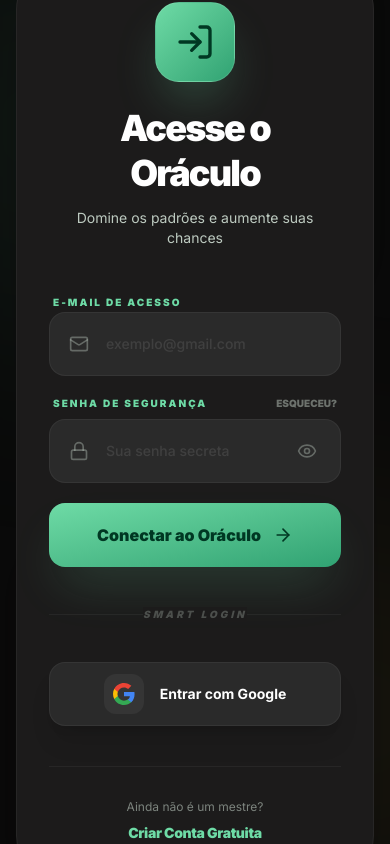
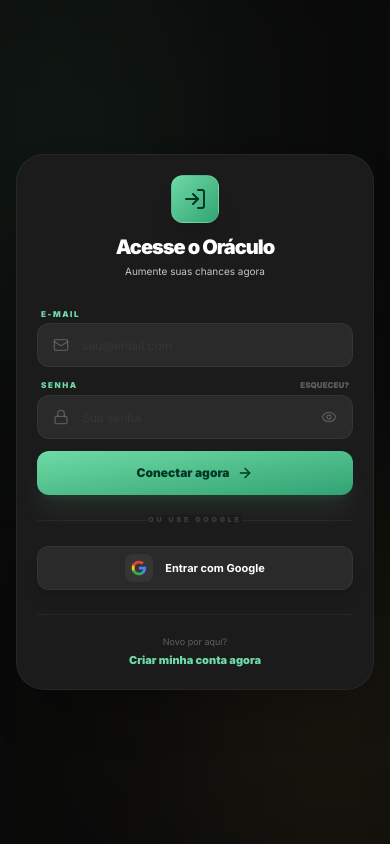
Before and after one commit to Megaestudos/loto-f-cil-Oracle, a Next.js app: page / in a window 390 px wide. Built offline with nearby package versions, Linux system fonts and the light colour scheme; no server answers.

Commit message:
style: Substantial responsive scale down for Auth screen to fit small mobiles

```diff
--- a/components/Auth.tsx
+++ b/components/Auth.tsx
@@ -82,72 +82,72 @@
       </div>
 
       <motion.div
-        initial={{ opacity: 0, y: 20, scale: 0.95 }}
+        initial={{ opacity: 0, y: 10, scale: 0.98 }}
         animate={{ opacity: 1, y: 0, scale: 1 }}
-        className="w-full max-w-md bg-[#1c1b1b] rounded-[40px] border border-white/5 p-8 md:p-10 relative z-10 shadow-2xl my-8"
+        className="w-full max-w-[380px] bg-[#1c1b1b] rounded-[28px] border border-white/5 p-5 md:p-10 relative z-10 shadow-2xl my-auto mx-auto"
       >
-        <div className="text-center mb-10">
+        <div className="text-center mb-5 md:mb-10">
           <motion.div
-            initial={{ scale: 0, rotate: -20 }}
-            animate={{ scale: 1, rotate: 0 }}
-            className="w-20 h-20 bg-gradient-to-br from-[#6edba6] to-[#30a373] rounded-3xl mx-auto mb-6 flex items-center justify-center shadow-2xl shadow-[#6edba6]/30 border border-white/10"
+            initial={{ scale: 0 }}
+            animate={{ scale: 1 }}
+            className="w-12 h-12 md:w-20 md:h-20 bg-gradient-to-br from-[#6edba6] to-[#30a373] rounded-xl md:rounded-3xl mx-auto mb-3 md:mb-6 flex items-center justify-center shadow-xl border border-white/10"
           >
-            <LogIn className="w-10 h-10 text-[#003823]" />
+            <LogIn className="w-6 h-6 md:w-10 md:h-10 text-[#003823]" />
           </motion.div>
-          <h2 className="text-4xl font-black text-white font-headline tracking-tighter leading-tight px-2">
+          <h2 className="text-xl md:text-4xl font-black text-white font-headline tracking-tighter leading-tight">
             {mode === 'login' ? 'Acesse o Oráculo' : mode === 'register' ? 'Entre para o Time' : 'Recupere sua Senha'}
           </h2>
-          <p className="text-[#bdcac0] mt-3 text-sm px-4">
-            {mode === 'login' ? 'Domine os padrões e aumente suas chances' : mode === 'register' ? 'Crie sua conta gratuita em segundos' : 'Informe seu e-mail para receber o link'}
+          <p className="text-[#bdcac0] mt-1 md:mt-3 text-[10px] md:text-sm px-2">
+            {mode === 'login' ? 'Aumente suas chances agora' : mode === 'register' ? 'Crie sua conta em segundos' : 'Informe seu e-mail abaixo'}
           </p>
         </div>
 
-        <form onSubmit={handleEmailAuth} className="space-y-5">
-          <div className="space-y-2">
-            <label className="text-[10px] uppercase font-black text-[#6edba6] ml-1 tracking-[0.2em]">E-mail de Acesso</label>
+        <form onSubmit={handleEmailAuth} className="space-y-3 md:space-y-5">
+          <div className="space-y-1 md:space-y-2">
+            <label className="text-[8px] md:text-[10px] uppercase font-black text-[#6edba6] ml-1 tracking-[0.2em]">E-mail</label>
             <div className="relative group">
-              <Mail className="absolute left-5 top-1/2 -translate-y-1/2 w-5 h-5 text-[#bdcac0]/40 group-focus-within:text-[#6edba6] transition-all" />
+              <Mail className="absolute left-4 md:left-5 top-1/2 -translate-y-1/2 w-4 h-4 md:w-5 md:h-5 text-[#bdcac0]/30 group-focus-within:text-[#6edba6] transition-all" />
               <input
                 type="email"
                 required
                 value={email}
                 onChange={(e) => setEmail(e.target.value)}
-                placeholder="exemplo@gmail.com"
-                className="w-full h-16 pl-14 pr-5 bg-[#2a2a2a] border border-white/5 rounded-2xl text-white placeholder:text-white/10 focus:outline-none focus:border-[#6edba6]/40 focus:ring-4 focus:ring-[#6edba6]/5 transition-all text-sm font-medium"
+                placeholder="seu@email.com"
+                className="w-full h-11 md:h-16 pl-11 md:pl-14 pr-5 bg-[#2a2a2a] border border-white/5 rounded-xl md:rounded-2xl text-white placeholder:text-white/5 focus:outline-none focus:border-[#6edba6]/40 transition-all text-xs md:text-sm"
               />
             </div>
           </div>
 
           {mode !== 'forgot' && (
-            <div className="space-y-2">
+            <div className="space-y-1 md:space-y-2">
               <div className="flex justify-between items-center px-1">
-                <label className="text-[10px] uppercase font-black text-[#6edba6] tracking-[0.2em]">Senha de Segurança</label>
+                <label className="text-[8px] md:text-[10px] uppercase font-black text-[#6edba6] tracking-[0.2em]">Senha</label>
                 {mode === 'login' && (
                   <button
                     type="button"
                     onClick={() => setMode('forgot')}
-                    className="text-[10px] uppercase font-black text-[#bdcac0]/50 hover:text-[#e9c349] transition-colors"
+                    className="text-[8px] md:text-[10px] uppercase font-black text-[#bdcac0]/40 hover:text-[#e9c349]"
                   >
                     Esqueceu?
                   </button>
                 )}
               </div>
               <div className="relative group">
-                <Lock className="absolute left-5 top-1/2 -translate-y-1/2 w-5 h-5 text-[#bdcac0]/40 group-focus-within:text-[#6edba6] transition-all" />
+                <Lock className="absolute left-4 md:left-5 top-1/2 -translate-y-1/2 w-4 h-4 md:w-5 md:h-5 text-[#bdcac0]/30 group-focus-within:text-[#6edba6] transition-all" />
                 <input
                   type={showPassword ? "text" : "password"}
                   required
                   value={password}
                   onChange={(e) => setPassword(e.target.value)}
-                  placeholder="Sua senha secreta"
-                  className="w-full h-16 pl-14 pr-14 bg-[#2a2a2a] border border-white/5 rounded-2xl text-white placeholder:text-white/10 focus:outline-none focus:border-[#6edba6]/40 focus:ring-4 focus:ring-[#6edba6]/5 transition-all text-sm font-medium"
+                  placeholder="Sua senha"
+                  className="w-full h-11 md:h-16 pl-11 md:pl-14 pr-11 md:pr-14 bg-[#2a2a2a] border border-white/5 rounded-xl md:rounded-2xl text-white placeholder:text-white/5 focus:outline-none focus:border-[#6edba6]/40 transition-all text-xs md:text-sm"
                 />
                 <button
                   type="button"
                   onClick={() => setShowPassword(!showPassword)}
-                  className="absolute right-5 top-1/2 -translate-y-1/2 text-[#bdcac0]/40 hover:text-white transition-colors p-1"
+                  className="absolute right-3 md:right-5 top-1/2 -translate-y-1/2 text-[#bdcac0]/30 p-1"
                 >
-                  {showPassword ? <EyeOff className="w-5 h-5" /> : <Eye className="w-5 h-5" />}
+                  {showPassword ? <EyeOff className="w-4 h-4 md:w-5 md:h-5" /> : <Eye className="w-4 h-4 md:w-5 md:h-5" />}
                 </button>
               </div>
             </div>
@@ -156,23 +156,21 @@
           <AnimatePresence mode="wait">
             {error && (
               <motion.div
-                initial={{ opacity: 0, y: -10 }}
-                animate={{ opacity: 1, y: 0 }}
-                exit={{ opacity: 0, y: -10 }}
-                className="flex items-center gap-3 p-4 bg-red-500/10 border border-red-500/20 rounded-2xl text-red-400 text-xs font-bold shadow-xl shadow-red-500/5"
+                initial={{ opacity: 0, scale: 0.95 }}
+                animate={{ opacity: 1, scale: 1 }}
+                className="flex items-center gap-2 p-2.5 md:p-4 bg-red-500/10 border border-red-500/20 rounded-lg md:rounded-2xl text-red-400 text-[10px] md:text-xs font-bold"
               >
-                <AlertCircle className="w-5 h-5 shrink-0" />
+                <AlertCircle className="w-4 h-4 md:w-5 md:h-5 shrink-0" />
                 {error}
               </motion.div>
             )}
             {success && (
               <motion.div
-                initial={{ opacity: 0, y: -10 }}
-                animate={{ opacity: 1, y: 0 }}
-                exit={{ opacity: 0, y: -10 }}
-                className="flex items-center gap-3 p-4 bg-[#6edba6]/10 border border-[#6edba6]/20 rounded-2xl text-[#6edba6] text-xs font-bold shadow-xl shadow-[#6edba6]/5"
+                initial={{ opacity: 0, scale: 0.95 }}
+                animate={{ opacity: 1, scale: 1 }}
+                className="flex items-center gap-2 p-2.5 md:p-4 bg-[#6edba6]/10 border border-[#6edba6]/20 rounded-lg md:rounded-2xl text-[#6edba6] text-[10px] md:text-xs font-bold"
               >
-                <CheckCircle2 className="w-5 h-5 shrink-0" />
+                <CheckCircle2 className="w-4 h-4 md:w-5 md:h-5 shrink-0" />
                 {success}
               </motion.div>
             )}
@@ -181,34 +179,34 @@
           <button
             type="submit"
             disabled={loading}
-            className="w-full h-16 bg-gradient-to-br from-[#6edba6] to-[#30a373] text-[#003823] font-black rounded-2xl shadow-2xl shadow-[#6edba6]/20 flex items-center justify-center gap-3 hover:scale-[1.02] active:scale-95 transition-all disabled:opacity-50 disabled:scale-100 text-base"
+            className="w-full h-11 md:h-16 bg-gradient-to-br from-[#6edba6] to-[#30a373] text-[#003823] font-black rounded-xl md:rounded-2xl shadow-xl shadow-[#6edba6]/10 flex items-center justify-center gap-2 hover:opacity-90 transition-all disabled:opacity-50 text-xs md:text-base mt-2"
           >
             {loading ? (
-              <Loader2 className="w-6 h-6 animate-spin" />
+              <Loader2 className="w-4 h-4 md:w-6 md:h-6 animate-spin" />
             ) : (
               <>
-                {mode === 'login' ? 'Conectar ao Oráculo' : mode === 'register' ? 'Confirmar Cadastro' : 'Enviar Link'}
-                <ArrowRight className="w-5 h-5" />
+                {mode === 'login' ? 'Conectar agora' : mode === 'register' ? 'Criar minha conta' : 'Enviar link'}
+                <ArrowRight className="w-4 h-4 md:w-5 md:h-5" />
               </>
             )}
           </button>
         </form>
 
-        <div className="relative my-10">
+        <div className="relative my-5 md:my-10">
           <div className="absolute inset-0 flex items-center">
             <div className="w-full border-t border-white/5" />
           </div>
-          <div className="relative flex justify-center text-[10px] uppercase font-black tracking-[0.3em] px-4">
-            <span className="bg-[#1c1b1b] text-[#bdcac0]/30 italic">Smart Login</span>
+          <div className="relative flex justify-center text-[7px] md:text-[8px] uppercase font-black tracking-[0.4em] px-3">
+            <span className="bg-[#1c1b1b] text-[#bdcac0]/20">Ou use Google</span>
           </div>
         </div>
 
         <button
           onClick={handleGoogleLogin}
-          className="w-full h-16 bg-[#2a2a2a] border border-white/5 rounded-2xl text-white font-bold text-sm flex items-center justify-center gap-4 hover:bg-white/5 transition-all active:scale-95 group shadow-xl"
+          className="w-full h-11 md:h-16 bg-[#2a2a2a] border border-white/5 rounded-xl md:rounded-2xl text-white font-bold text-[11px] md:text-sm flex items-center justify-center gap-3 hover:bg-white/5 transition-all shadow-lg"
         >
-          <div className="w-10 h-10 bg-white/5 rounded-xl flex items-center justify-center transition-all group-hover:scale-110">
-            <svg viewBox="0 0 24 24" className="w-6 h-6" xmlns="http://www.w3.org/2000/svg">
+          <div className="w-7 h-7 md:w-10 md:h-10 bg-white/5 rounded-lg flex items-center justify-center">
+            <svg viewBox="0 0 24 24" className="w-4 h-4 md:w-6 md:h-6" xmlns="http://www.w3.org/2000/svg">
               <path d="M22.56 12.25c0-.78-.07-1.53-.2-2.25H12v4.26h5.92c-.26 1.37-1.04 2.53-2.21 3.31v2.77h3.57c2.08-1.92 3.28-4.74 3.28-8.09z" fill="#4285F4"/>
               <path d="M12 23c2.97 0 5.46-.98 7.28-2.66l-3.57-2.77c-.98.66-2.23 1.06-3.71 1.06-2.86 0-5.29-1.93-6.16-4.53H2.18v2.84C3.99 20.53 7.7 23 12 23z" fill="#34A853"/>
               <path d="M5.84 14.1c-.22-.66-.35-1.36-.35-2.1s.13-1.44.35-2.1V7.06H2.18C1.43 8.55 1 10.22 1 12s.43 3.45 1.18 4.94l3.66-2.84z" fill="#FBBC05"/>
@@ -218,10 +216,10 @@
           Entrar com Google
         </button>
 
-        <div className="mt-10 pt-8 border-t border-white/5 text-center space-y-6">
-          <div className="flex flex-col items-center gap-2">
-            <span className="text-[#bdcac0]/60 text-xs">
-              {mode === 'login' ? 'Ainda não é um mestre?' : 'Já possui credenciais?'}
+        <div className="mt-6 md:mt-10 pt-5 md:pt-8 border-t border-white/5 text-center space-y-4">
+          <div className="flex flex-col items-center gap-1">
+            <span className="text-[#bdcac0]/40 text-[9px] md:text-xs">
+              {mode === 'login' ? 'Novo por aqui?' : 'Já é cadastrado?'}
             </span>
             <button
               onClick={() => {
@@ -229,9 +227,9 @@
                 setError(null)
                 setSuccess(null)
               }}
-              className="text-[#6edba6] font-black text-sm hover:underline tracking-tight"
+              className="text-[#6edba6] font-black text-[11px] md:text-sm hover:underline"
             >
-              {mode === 'login' ? 'Criar Conta Gratuita' : 'Acessar meu Painel'}
+              {mode === 'login' ? 'Criar minha conta agora' : 'Fazer login no painel'}
             </button>
           </div>
 
@@ -242,9 +240,9 @@
                 setError(null)
                 setSuccess(null)
               }}
-              className="text-[#bdcac0]/40 text-xs font-black hover:text-[#bdcac0] transition-colors uppercase tracking-widest"
+              className="text-[#bdcac0]/30 text-[9px] md:text-xs font-black hover:text-white transition-colors uppercase tracking-[0.2em]"
             >
-              Voltar ao Início
+              Voltar ao início
             </button>
           )}
         </div>
```
